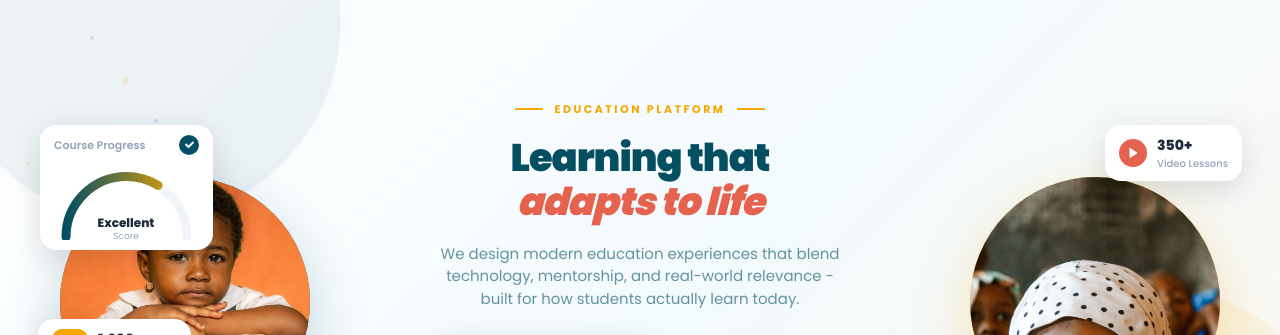
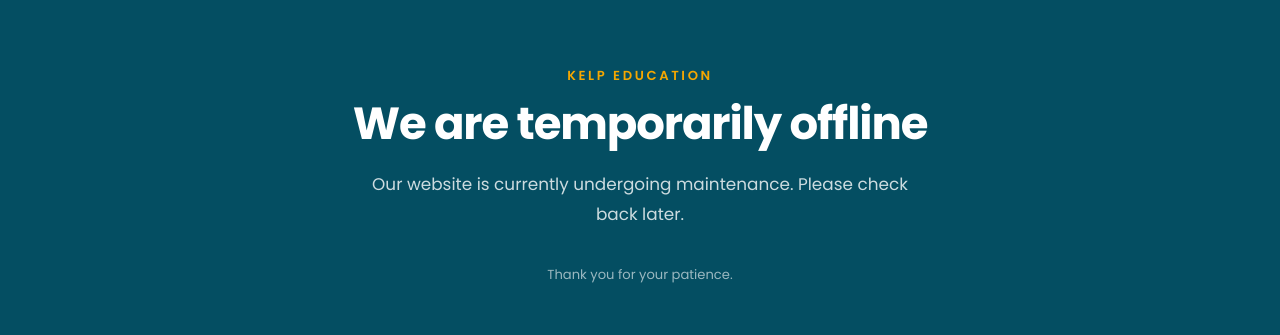
Before and after one commit to kelpeducation/kelpv2, a Next.js app: page / in a window 1280 px wide. Shown: the part 224-559 px from the top of the page. Built offline with nearby package versions, Linux system fonts and the light colour scheme; no server answers; the database is empty.

Commit message:
the website under maintainance

```diff
--- a/app/layout.tsx
+++ b/app/layout.tsx
@@ -4,7 +4,7 @@
 import '@/styles/globals.css';
 
 export const metadata: Metadata = {
-  metadataBase: new URL('https://kelpeducation.rw'),
+  metadataBase: new URL('http://localhost:8080'),
   title: {
     default: 'KELP Education | Literacy, Learning and Potential in Rwanda',
     template: '%s | KELP Education',
@@ -39,7 +39,7 @@
   openGraph: {
     type: 'website',
     locale: 'en_RW',
-    url: 'https://kelpeducation.rw',
+    url: 'http://localhost:8080',
     siteName: 'KELP Education',
     title: 'KELP Education | Literacy, Learning and Potential in Rwanda',
     description:
@@ -73,10 +73,10 @@
             __html: JSON.stringify({
               '@context': 'https://schema.org',
               '@type': 'EducationalOrganization',
-              '@id': 'https://kelpeducation.rw/#organization',
+              '@id': 'http://localhost:8080/#organization',
               name: 'KELP Education',
-              url: 'https://kelpeducation.rw',
-              logo: 'https://kelpeducation.rw/logo-side.png',
+              url: 'http://localhost:8080',
+              logo: 'http://localhost:8080/logo-side.png',
               description:
                 'Transformative, sustainable, and equitable education for literacy and potential in Rwanda.',
               email: 'kelpeducation@gmail.com',
@@ -88,11 +88,24 @@
                 addressCountry: 'RW',
               },
               areaServed: { '@type': 'Country', name: 'Rwanda' },
-              sameAs: ['https://wa.me/250795240664'],
+              sameAs: [],
             }),
           }}
         />
-        <Providers>{children}</Providers>
+        <main className="min-h-screen bg-primary text-primary-foreground flex items-center justify-center px-6 py-16">
+          <section className="w-full max-w-2xl text-center">
+            <p className="mb-4 text-sm font-semibold uppercase tracking-[0.2em] text-accent">
+              KELP Education
+            </p>
+            <h1 className="text-4xl font-bold sm:text-5xl">We are temporarily offline</h1>
+            <p className="mx-auto mt-6 max-w-xl text-lg leading-8 text-primary-foreground/80">
+              Our website is currently undergoing maintenance. Please check back later.
+            </p>
+            <p className="mt-10 text-sm text-primary-foreground/60">
+              Thank you for your patience.
+            </p>
+          </section>
+        </main>
       </body>
     </html>
   );
--- a/app/sitemap.ts
+++ b/app/sitemap.ts
@@ -1,7 +1,7 @@
 import type { MetadataRoute } from 'next';
 import { allProducts } from '@/data/products';
 
-const baseUrl = 'https://kelpeducation.rw';
+const baseUrl = 'http://localhost:8080';
 
 const staticRoutes = [
   '',
--- a/src/components/Footer.tsx
+++ b/src/components/Footer.tsx
@@ -13,8 +13,6 @@
 
   return (
     <footer className="bg-footer-gradient text-background relative overflow-hidden">
-      {/* Subtle overlay texture/pattern for extra modern feel */}
-      <div className="absolute inset-0 bg-[url('https://www.transparenttextures.com/patterns/cubes.png')] opacity-5 pointer-events-none"></div>
       {/* Main Footer */}
       <div className="section-padding pb-12">
         <div className="container-custom">
--- a/src/components/Navbar.tsx
+++ b/src/components/Navbar.tsx
@@ -27,8 +27,8 @@
   {
     title: 'YouTube Channel',
     icon: Youtube,
-    href: 'https://youtube.com',
-    isExternal: true,
+    href: '/contact',
+    isExternal: false,
     description: 'Watch our educational content and success stories'
   },
   {
--- a/src/content/cms/site-settings.json
+++ b/src/content/cms/site-settings.json
@@ -9,11 +9,11 @@
     "address": "Busasamana, Nyanza, Southern Province, Rwanda"
   },
   "socialLinks": {
-    "whatsapp": "https://wa.me/250795240664",
-    "linkedin": "https://linkedin.com",
-    "instagram": "https://instagram.com",
-    "facebook": "https://facebook.com",
-    "youtube": "https://youtube.com"
+    "whatsapp": "#",
+    "linkedin": "#",
+    "instagram": "#",
+    "facebook": "#",
+    "youtube": "#"
   },
   "footer": {
     "quickLinks": [
```
